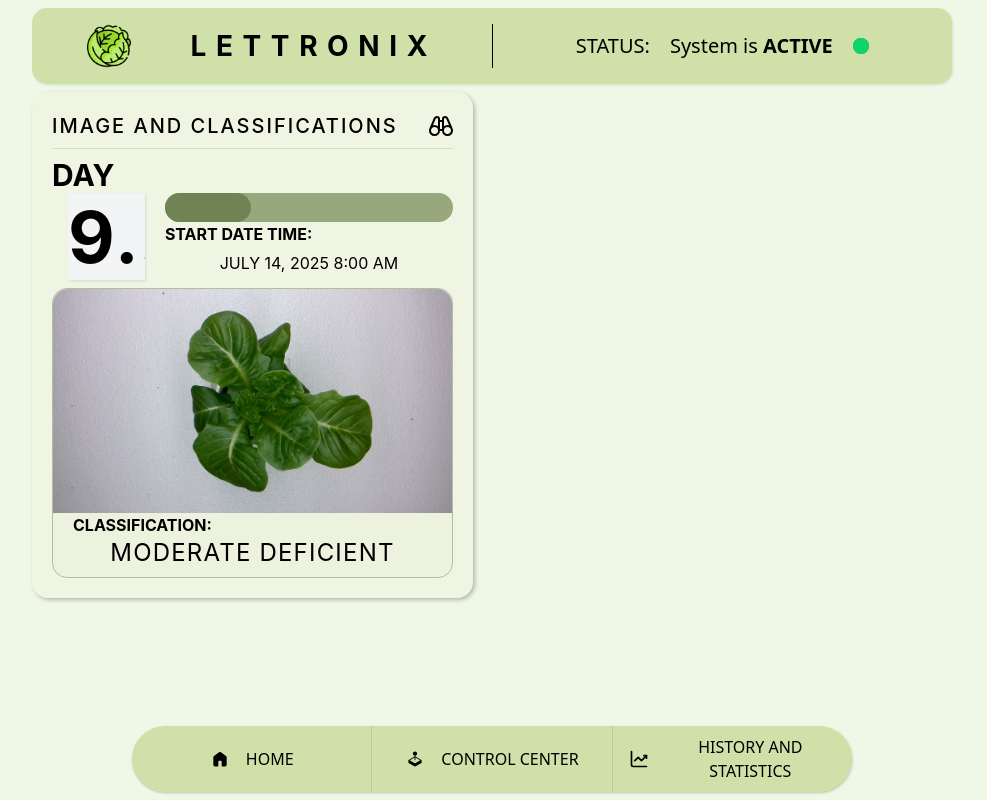
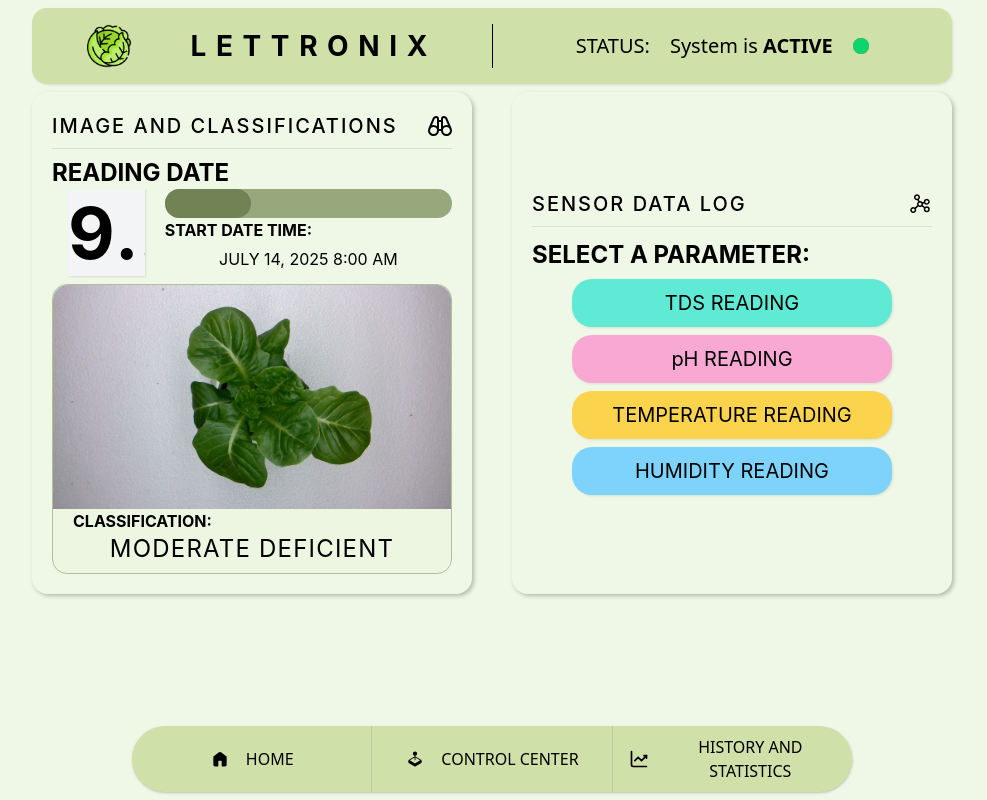
Before and after one commit to Studiuum/LettronixWeb, a React (Vite) app: page / in a window 1280 px wide. Shown: the whole page, without its empty margins (148-1135 px from the left). Built offline with nearby package versions, Linux system fonts and the light colour scheme.

Commit message:
STATS FINISHED NO GRAPH

```diff
--- a/src/LettronixTheme.css
+++ b/src/LettronixTheme.css
@@ -5,7 +5,7 @@
 @theme {
   /* COLORS */
   --color-lettronix-bg: #eff8e6;
-  --color-lettronix-card-bg: #f0f4e3;
+  --color-lettronix-card-bg: #eff8e6;
   --color-lettronix-card-border: #d2e3c5;
   --color-lettronix-head-foot-bg: #cfe1a9;
 
@@ -27,7 +27,11 @@
   --color-status-active: #0cd66b;
   --color-status-pause: #f2c913;
   --color-status-stop: #d30d5e;
-
+  /* PARAMETER COLORS */
+  --color-TDS-param: #5eead4;
+  --color-pH-param: #f9a8d4;
+  --color-TEMP-param: #fcd34d;
+  --color-HUM-param: #7dd3fc;
   /* FOOTER BUTTON */
   --color-lettronix-footer-hover: #eff7e5;
   --color-lettronix-footer-selected: #eff7e5;
--- a/src/components/ControlCenterRender.tsx
+++ b/src/components/ControlCenterRender.tsx
@@ -9,12 +9,13 @@ const titleCard =
 const titleName = " font-medium text-xl tracking-widest";
 
 const controlBtn =
-  "px-[20px] py-[10px] rounded-[20px] drop-shadow-btn-fx bg-lettronix-btn hover:bg-lettronix-hover active:bg-lettronix-selected active:drop-shadow-none active:inset-shadow-inward-all-fx disabled:bg-lettronix-btn-disabled disabled:drop-shadow-none disabled:inset-shadow-inward-all-fx disabled:text-white disabled:cursor-events-none transition active:scale-99 duration-300";
+  "px-[20px] py-[10px] rounded-[20px] drop-shadow-btn-fx bg-lettronix-btn hover:drop-shadow-all-fx hover:bg-lettronix-hover active:bg-lettronix-selected active:drop-shadow-none active:inset-shadow-inward-all-fx disabled:bg-lettronix-btn-disabled disabled:drop-shadow-none disabled:inset-shadow-inward-all-fx disabled:text-white disabled:cursor-events-none transition active:scale-99 duration-300";
 
 const otherControlBtn =
-  "flex-1 px-[20px] py-[8px] rounded-[20px] drop-shadow-btn-fx bg-lettronix-btn hover:bg-lettronix-hover active:bg-lettronix-selected active:drop-shadow-none active:inset-shadow-inward-all-fx disabled:bg-lettronix-btn-disabled disabled:drop-shadow-none disabled:inset-shadow-inward-all-fx disabled:text-white disabled:cursor-events-none transition active:scale-99 duration-300";
+  "flex-1 px-[20px] py-[8px] rounded-[20px] drop-shadow-btn-fx bg-lettronix-btn  hover:drop-shadow-all-fx hover:bg-lettronix-hover active:bg-lettronix-selected active:drop-shadow-none active:inset-shadow-inward-all-fx disabled:bg-lettronix-btn-disabled disabled:drop-shadow-none disabled:inset-shadow-inward-all-fx disabled:text-white disabled:cursor-events-none transition active:scale-99 duration-300";
 
 const helpBTN = "w-4 hover:scale-120 active:scale-80 transition duration-200";
+
 function ControlCenterRender() {
   return (
     <>
--- a/src/components/FooterRender.tsx
+++ b/src/components/FooterRender.tsx
@@ -2,7 +2,7 @@ import "../LettronixTheme.css";
 const navBtn = " flex flex-row flex-1 gap-5 justify-center";
 
 const btn =
-  " bg-lettronix-head-foot-bg hover:bg-lettronix-hover active:bg-lettronix-selected active:drop-shadow-none active:inset-shadow-inward-all-fx disabled:bg-lettronix-btn-disabled";
+  " bg-lettronix-head-foot-bg hover:bg-lettronix-hover hover:drop-shadow-all-fx active:bg-lettronix-selected active:drop-shadow-none active:inset-shadow-inward-all-fx disabled:bg-lettronix-btn-disabled";
 
 function FootRender() {
   return (
--- a/src/components/HistoryStatsRender.tsx
+++ b/src/components/HistoryStatsRender.tsx
@@ -38,7 +38,7 @@ function RenderSensorReadingsCard({ label, value }: SensorCardProps) {
 }
 
 const controlBtn =
-  "px-[20px] py-[10px] rounded-[20px] drop-shadow-btn-fx bg-lettronix-btn hover:bg-lettronix-hover active:bg-lettronix-selected active:drop-shadow-none active:inset-shadow-inward-all-fx disabled:bg-lettronix-btn-disabled disabled:drop-shadow-none disabled:inset-shadow-inward-all-fx disabled:text-white disabled:cursor-events-none transition active:scale-99 duration-300";
+  "px-[20px] py-[10px] rounded-[20px] text-xl drop-shadow-btn-fx active:drop-shadow-none hover:drop-shadow-all-fx active:inset-shadow-inward-all-fx active:animate-pulse[10] disabled:bg-lettronix-btn-disabled disabled:drop-shadow-none disabled:inset-shadow-inward-all-fx disabled:text-white disabled:cursor-events-none transition active:scale-99 duration-300";
 
 function HistoryStatRender() {
   return (
@@ -46,7 +46,7 @@ function HistoryStatRender() {
       <div className="flex flex-1 w-full h-full justify-center gap-10">
         {/* LEFT SIDE */}
         <div className={`${card} w-1/2 justify-between`}>
-          {/* OVERVIEW LINE */}
+          {/* IMAGE and CLASSFICATION LINE */}
           <div className={`${titleCard}`}>
             <div className={`${titleName}`}>IMAGE AND CLASSIFICATIONS</div>
             <img src="icons/overview-icon.svg" />
@@ -54,7 +54,7 @@ function HistoryStatRender() {
 
           {/* DAYS - GROUP */}
           <div className=" flex flex-col justify-center gap-0">
-            <div className="flex-1 font-bold text-3xl">DAY</div>
+            <div className="flex-1 font-bold text-2xl">READING DATE</div>
             <div className="flex items-center justify-center ml-4 gap-5">
               {/* FUNCION HERE */}
               <input
@@ -94,7 +94,76 @@ function HistoryStatRender() {
         </div>
 
         {/* RIGHT SIDE */}
-        <div className="flex flex-col w-1/2  gap-3 justify-center"></div>
+        <div className={`${card} flex flex-col w-1/2  gap-3 justify-center`}>
+          {/* OVERVIEW LINE */}
+          <div className={`${titleCard}`}>
+            <div className={`${titleName}`}>SENSOR DATA LOG</div>
+            <img src="icons/stats-graph-param-icon.svg" />
+          </div>
+
+          {/* SELECT PARAMETR GROUP */}
+          <div className="flex flex-col justify-center gap-2 ">
+            <div className="font-bold text-2xl ">SELECT A PARAMETER:</div>
+            <div className="flex flex-col mx-10 gap-2">
+              {/* TDS */}
+              <input
+                type="radio"
+                name="parameter"
+                value="TDS"
+                id="TDS RADIO"
+                className="form-radio hidden"
+              />
+              <label
+                htmlFor="TDS RADIO"
+                className={`${controlBtn} flex justify-center bg-TDS-param hover:bg-lettronix-hover  active:bg-TDS-param`}
+              >
+                TDS READING
+              </label>
+              {/* TDS */}
+              <input
+                type="radio"
+                name="parameter"
+                value="pH"
+                id="pH RADIO"
+                className="form-radio hidden"
+              />
+              <label
+                htmlFor="pH RADIO"
+                className={`${controlBtn} flex justify-center bg-pH-param hover:bg-lettronix-hover  active:bg-pH-param`}
+              >
+                pH READING
+              </label>
+              {/* TEMP */}
+              <input
+                type="radio"
+                name="parameter"
+                value="TEMP"
+                id="TEMP RADIO"
+                className="form-radio hidden"
+              />
+              <label
+                htmlFor="TEMP RADIO"
+                className={`${controlBtn} flex justify-center bg-TEMP-param hover:bg-lettronix-hover  active:bg-TEMP-param`}
+              >
+                TEMPERATURE READING
+              </label>
+              {/* HUM */}
+              <input
+                type="radio"
+                name="parameter"
+                value="HUM"
+                id="HUM RADIO"
+                className="form-radio hidden"
+              />
+              <label
+                htmlFor="HUM RADIO"
+                className={`${controlBtn} flex justify-center bg-HUM-param hover:bg-lettronix-hover  active:bg-HUM-param`}
+              >
+                HUMIDITY READING
+              </label>
+            </div>
+          </div>
+        </div>
       </div>
     </>
   );
--- a/src/components/HomeWindow.tsx
+++ b/src/components/HomeWindow.tsx
@@ -38,7 +38,8 @@ function RenderSensorReadingsCard({ label, value }: SensorCardProps) {
 }
 
 const controlBtn =
-  "px-[20px] py-[10px] rounded-[20px] drop-shadow-btn-fx bg-lettronix-btn hover:bg-lettronix-hover active:bg-lettronix-selected active:drop-shadow-none active:inset-shadow-inward-all-fx disabled:bg-lettronix-btn-disabled disabled:drop-shadow-none disabled:inset-shadow-inward-all-fx disabled:text-white disabled:cursor-events-none transition active:scale-99 duration-300";
+  "px-[20px] py-[10px] rounded-[20px] drop-shadow-btn-fx bg-lettronix-btn hover:bg-lettronix-hover hover:drop-shadow-all-fx active:bg-lettronix-selected active:drop-shadow-none active:inset-shadow-inward-all-fx disabled:bg-lettronix-btn-disabled disabled:drop-shadow-none disabled:inset-shadow-inward-all-fx disabled:text-white disabled:cursor-events-none transition active:scale-99 duration-300";
+
 function HomeWindowRender() {
   return (
     <>
```
